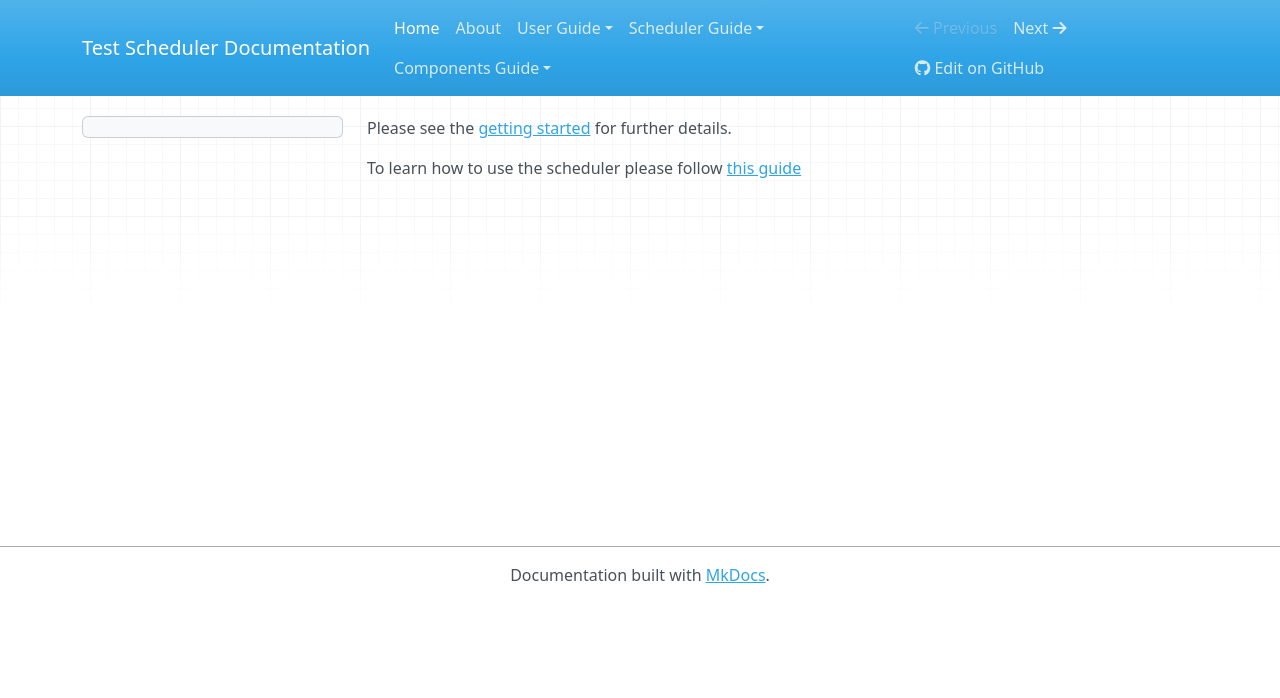
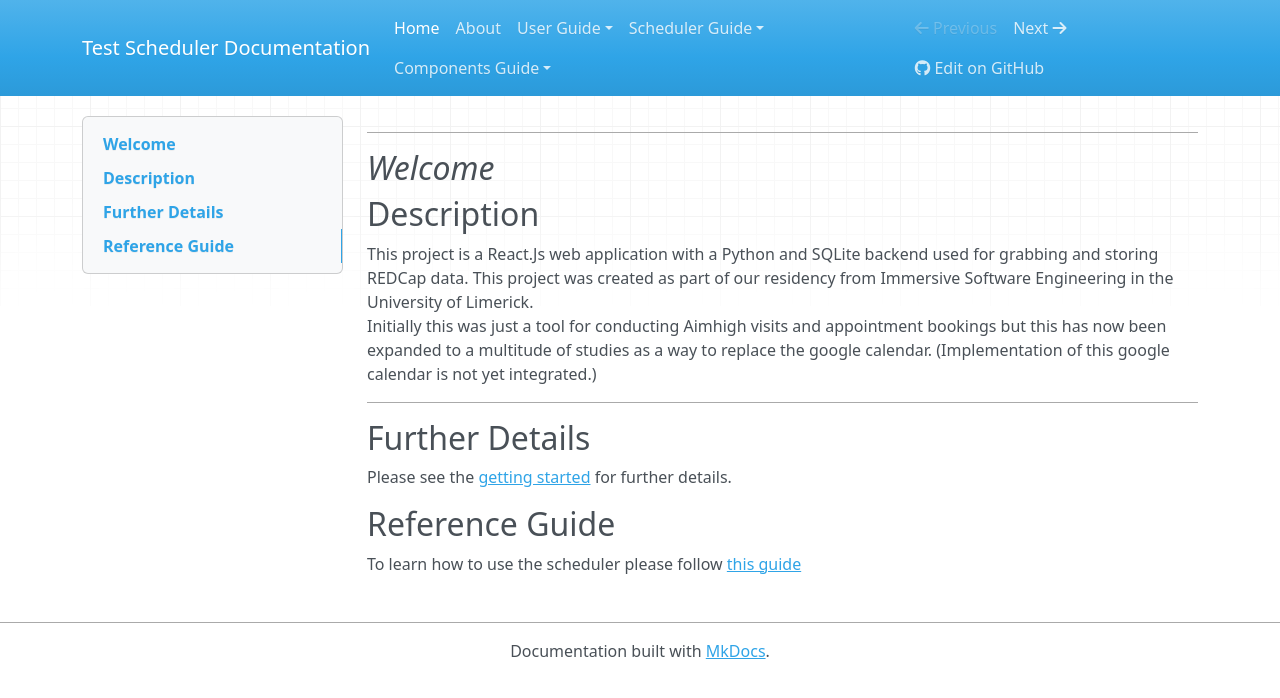
Before and after one commit to Aoibheannmangan/test-scheduler, an MkDocs documentation site: the page built from docs/index.md, in a window 1280 px wide. Shown: the top 698 px of the page. Built offline with MkDocs 1.6.1, drawn with Linux system fonts in a browser that asks for light colours; nearby versions of some CDN libraries.

Commit message:
Update index

```diff
--- a/docs/index.md
+++ b/docs/index.md
@@ -1,4 +1,19 @@
+---
+*Welcome*
+---
+
+## Description
+
+This project is a React.Js web application with a Python and SQLite backend used for grabbing and storing REDCap data.
+This project was created as part of our residency from Immersive Software Engineering in the University of Limerick.
+Initially this was just a tool for conducting Aimhigh visits and appointment bookings but this has now been expanded to a multitude of studies as a way to replace the google calendar. (Implementation of this google calendar is not yet integrated.)
+
+---
+
+## Further Details
 
 Please see the [getting started](user-guide/getting-started.md) for further details.
 
+## Reference Guide
+
 To learn how to use the scheduler please follow [this guide](testing/scheduler_ref_guide.pdf)
--- a/mkdocs.yml
+++ b/mkdocs.yml
@@ -7,37 +7,51 @@ docs_dir: docs
 site_dir: site
 
 nav:
-  - Home: index.md
-  - About: about.md
-  - User Guide:
-      - Getting Started: user-guide/getting-started.md
-      - Requirements: user-guide/requirements.md
-      - License: user-guide/license.md
-  - Scheduler Guide:
-      - Login: jsdocs/login.md
-      - Signup: jsdocs/signup.md
-      - Forgot Password: jsdocs/forgotpsw.md
-      - Forecast: jsdocs/forecast.md
-      - Appointment View: jsdocs/appointview.md
-      - Calendar: jsdocs/calendar.md
-      - Appointment: jsdocs/appointment.md
-  - Components Guide:
-      - Alert: jsdocs/alert.md
-      - Clickable Cell: jsdocs/clickablecell.md
-      - Custom Toolbar: jsdocs/customtoolbar.md
-      - Navbar: jsdocs/navbar.md
-      - Pop Up: jsdocs/popup.md
-      - Rebooking Form: jsdocs/rebooking.md
+    - Home: index.md
+    - About: about.md
+    - User Guide:
+          - Getting Started: user-guide/getting-started.md
+          - Requirements: user-guide/requirements.md
+          - License: user-guide/license.md
+    - Scheduler Guide:
+          - Login: jsdocs/login.md
+          - Signup: jsdocs/signup.md
+          - Forgot Password: jsdocs/forgotpsw.md
+          - Forecast: jsdocs/forecast.md
+          - Appointment View: jsdocs/appointview.md
+          - Calendar: jsdocs/calendar.md
+          - Appointment: jsdocs/appointment.md
+    - Components Guide:
+          - Alert: jsdocs/alert.md
+          - Clickable Cell: jsdocs/clickablecell.md
+          - Custom Toolbar: jsdocs/customtoolbar.md
+          - Navbar: jsdocs/navbar.md
+          - Pop Up: jsdocs/popup.md
+          - Rebooking Form: jsdocs/rebooking.md
 
 theme:
-  name: mkdocs
-  highlightjs: true
-  hljs_languages:
-    - python
-    - bash
+    name: mkdocs
+    highlightjs: true
+    hljs_languages:
+        - python
+        - bash
 
 plugins:
-  - mkdocstrings:
-      handlers:
-        python:
-          paths: ["."]
+    - mkdocstrings:
+          handlers:
+              python:
+                  paths: ["."]
+
+palette:
+    - scheme: default
+      primary: indigo
+      accent: indigo
+      toggle:
+          icon: material/toggle-switch-off-outline
+          name: Switch to dark mode
+    - scheme: slate
+      primary: blue
+      accent: blue
+      toggle:
+          icon: material/toggle-switch
+          name: Switch to light mode
```
